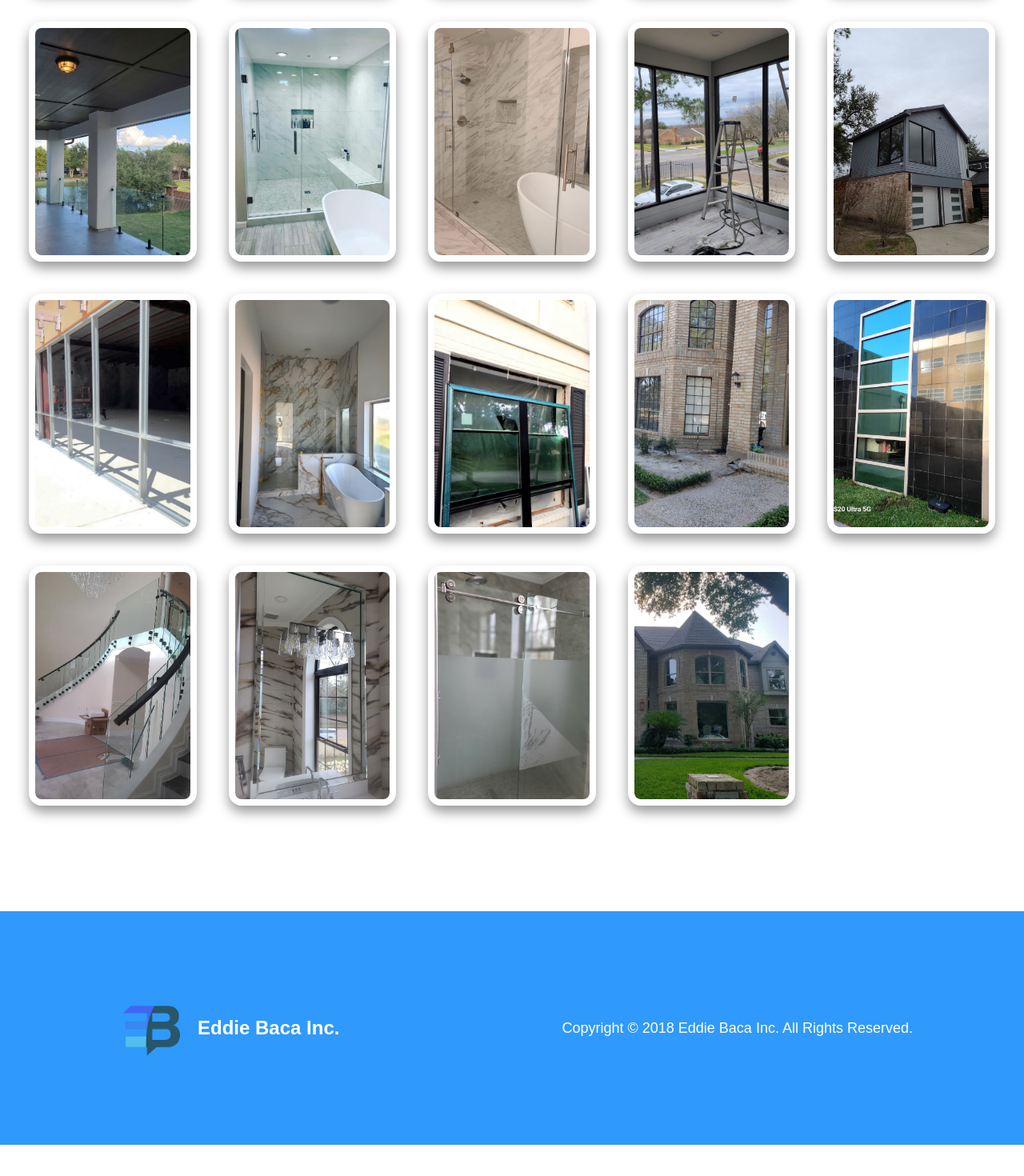
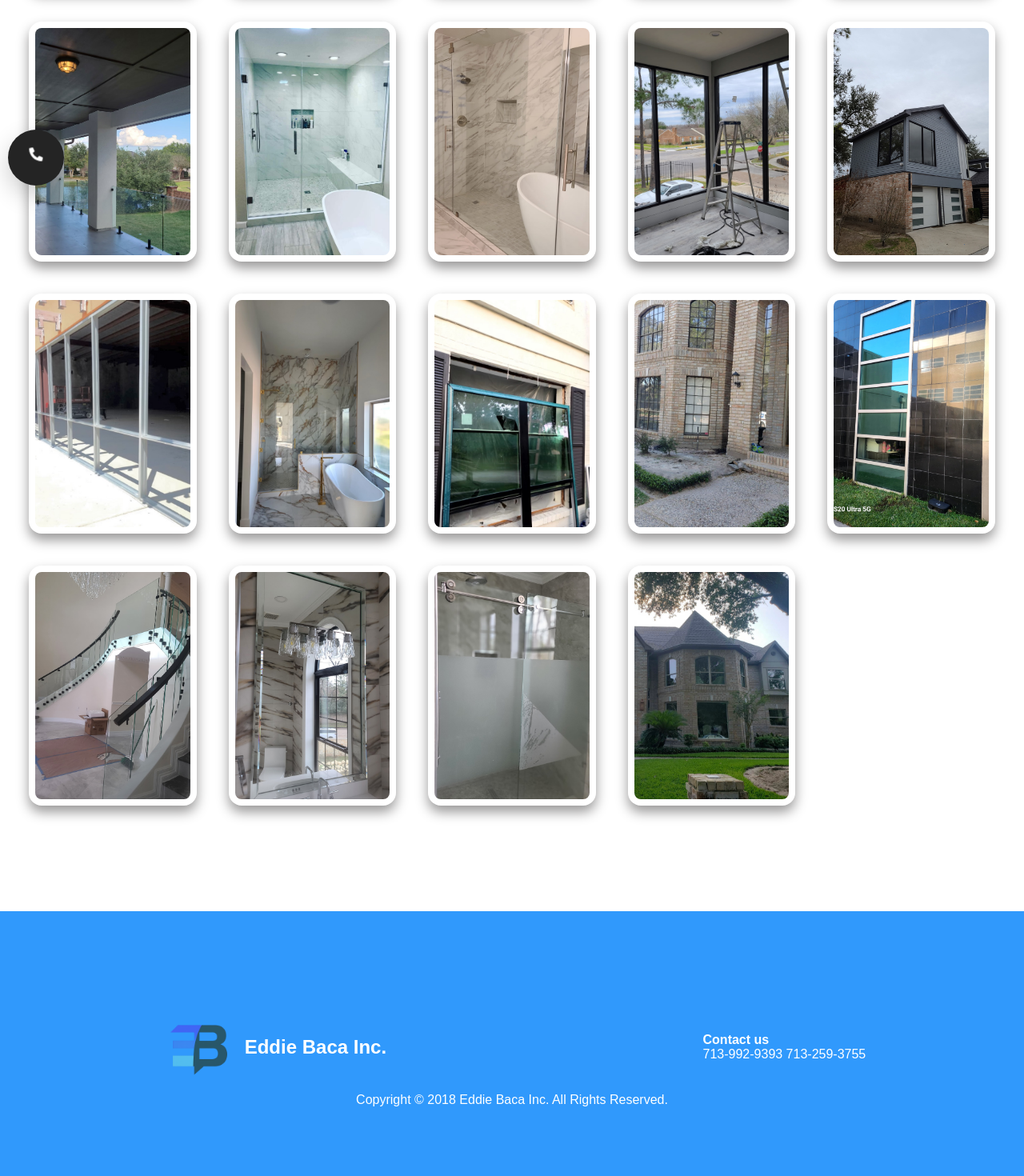
Before and after one commit to BryanDegante/Glass-Business, a React (Create React App) app: page /GalleryPage in a window 1280 px wide. Shown: the part 536-2006 px from the top of the page at 80% size. Before the commit the page ends 1967 px from the top, so only its background shows below. Built offline with nearby package versions, Linux system fonts and the light colour scheme; a web font is replaced by a local one.

Commit message:
nav update

```diff
--- a/package.json
+++ b/package.json
@@ -12,6 +12,7 @@
     "react-dom": "^19.2.0",
     "react-icons": "^5.5.0",
     "react-router-dom": "^7.10.1",
+    "react-router-hash-link": "^2.4.3",
     "react-scripts": "5.0.1",
     "react-use": "^17.6.0",
     "web-vitals": "^2.1.4"
--- a/src/App.js
+++ b/src/App.js
@@ -5,8 +5,12 @@ import { BrowserRouter as Router, Routes, Route } from 'react-router-dom';
 import GalleryPage from './Pages/GalleryPage';
 import Home from './Pages/Home';
 
-import {images} from './data'
-import ScrollToTop from './components/ScrollToTop';
+import { images } from './data'
+import { FaPhoneAlt } from 'react-icons/fa';
+import { useGSAP } from '@gsap/react';
+import gsap from 'gsap';
+import { CustomEase } from 'gsap/CustomEase'
+import { CustomWiggle } from 'gsap/CustomWiggle'
 
 function App() {
   const [isEnglish, setIsEnglish] = useState(true);
@@ -14,15 +18,42 @@ function App() {
   function whichLanguage(elm) {
     setIsEnglish(elm)
   }
+  const timeline = gsap.timeline({
+    repeat: -1,
+    repeatDelay: 1,
+    yoyo: true,
+  });
+  gsap.registerPlugin(CustomEase, CustomWiggle);
+  var wiggle = 10;
+  CustomWiggle.create("Wiggle.easeInOut", { wiggles: wiggle, type: "easeInOut" });
+  useGSAP(() => {
+    timeline.set('.phone__icon', { scale: 0, })
+    timeline.to('.phone__icon', {
+      scale: 1,
+    })
+    timeline.to('.phone__icon', {
+      scale: 1,
+      duration: 2,
+      rotation: 30,
+      ease: "Wiggle.easeInOut",
+    })
+
+
+  }, [])
 
   return (
     <Router >
-      <ScrollToTop />
       <div className="App">
         <Nav whichLanguage={whichLanguage} isEnglish={isEnglish} />
+        <a href="tel:+7139929303">
+
+          <button className='call__button'>
+            <FaPhoneAlt className='phone__icon' />
+          </button>
+        </a>
         <Routes>
-          <Route path='/' element={<Home isEnglish={isEnglish} />}></Route>
-          <Route path='/galleryPage' element={<GalleryPage images={images} isEnglish={isEnglish}/>}></Route>
+          <Route path='/' exact element={<Home isEnglish={isEnglish} />}></Route>
+          <Route path='/GalleryPage'exact element={<GalleryPage images={images} isEnglish={isEnglish} />}></Route>
         </Routes>
         <Footer />
       </div>
--- a/src/Pages/GalleryPage.jsx
+++ b/src/Pages/GalleryPage.jsx
@@ -4,17 +4,13 @@ import gsap from 'gsap';
 const GalleryPage = ({ images, isEnglish }) => {
 	const [isOpen, setIsOpen] = useState(false);
 	const [currentIndex, setCurrentIndex] = useState(0);
-	const [clickedImageRect, setClickedImageRect] = useState(null);
 	const lightboxImgRef = useRef(null);
 
 	const openLightbox = (index, e) => {
-		const rect = e.target.getBoundingClientRect(); // get thumbnail position
-		setClickedImageRect(rect);
 		setCurrentIndex(index);
 		setIsOpen(true);
 	};
 
-	window.scrollTo(0, 0);
 
 	useEffect(() => {
 		if (isOpen && lightboxImgRef.current) {
@@ -41,7 +37,7 @@ const GalleryPage = ({ images, isEnglish }) => {
 		setCurrentIndex((currentIndex - 1 + images.length) % images.length);
 
 	return (
-		<section id="gallery__grid">
+		<section id="images">
 			<div className="container">
 				<div className="row">
 					<div className="gallery__title blue-text">
--- a/src/Pages/Home.jsx
+++ b/src/Pages/Home.jsx
@@ -6,7 +6,7 @@ import Gallery from '../components/Gallery';
 
 const Home = ({isEnglish}) => {
   return (
-		<div>
+		<div id='Home'>
 			<Landing isEnglish={isEnglish} />
 			<Features isEnglish={isEnglish} />
 			<Services isEnglish={isEnglish} />
--- a/src/components/Footer.jsx
+++ b/src/components/Footer.jsx
@@ -1,24 +1,37 @@
-import React from 'react'
-import logo from '../Assets/logo2.png'
+import React from 'react';
+import logo from '../Assets/logo2.png';
 const Footer = () => {
-  return (
+	return (
 		<footer>
 			<div className="container">
-				<div className="row">
-					<div className="links_wrapper"></div>
+				<div className="row footer__row">
 					<div className="footer__wrapper">
-						<div className="footer__logo">
-              <img src={logo} className="footer__logo--img" alt="" />
-              <h3 className='footer__logo--name'>Eddie Baca Inc.</h3>
+						<a href="/" className="footer__logo">
+							<img
+								src={logo}
+								className="footer__logo--img"
+								alt=""
+							/>
+							<h3 className="footer__logo--name">
+								Eddie Baca Inc.
+							</h3>
+						</a>
+						<div className="contact__wrapper">
+							<h4>Contact us</h4>
+							<div className="numbers">
+								<span>713-992-9393</span>
+								<span> 713-259-3755</span>
+							</div>
 						</div>
+					</div>
 						<p class="footer__copyright">
-						  Copyright &copy; 2018 Eddie Baca Inc. All Rights Reserved.
-					  </p>
-					</div>
+							Copyright &copy; 2018 Eddie Baca Inc. All Rights
+							Reserved.
+						</p>
 				</div>
 			</div>
 		</footer>
-  );
-}
+	);
+};
 
-export default Footer
+export default Footer;
--- a/src/components/Gallery.jsx
+++ b/src/components/Gallery.jsx
@@ -4,6 +4,8 @@ import Img2 from '../Assets/gallery2.JPG';
 import Img5 from '../Assets/gallery5.PNG';
 import { FaArrowCircleRight } from 'react-icons/fa';
 import { useNavigate } from 'react-router-dom';
+import { Link } from 'react-router-dom';
+import { HashLink } from 'react-router-hash-link';
 const Gallery = ({ isEnglish }) => {
 	let navigate = useNavigate();
 	return (
@@ -34,10 +36,10 @@ const Gallery = ({ isEnglish }) => {
 							</figure>
 						</div>
 						<div className="arrow__container">
+							<HashLink to="/GalleryPage#images">
 							<button
-								onClick={() => navigate('/galleryPage')}
 								className="view__button button blue-text"
-							>
+								>
 								{isEnglish ? (
 									<span className="button__text">
 										View more
@@ -49,6 +51,7 @@ const Gallery = ({ isEnglish }) => {
 								)}
 								<FaArrowCircleRight />
 							</button>
+								</HashLink>
 						</div>
 					</div>
 				</div>
--- a/src/data.js
+++ b/src/data.js
@@ -9,7 +9,7 @@ export const images = [
     },
     {
         id: 3,
-        src: require('./Assets/gallery3.JPG')
+        src: require('./Assets/gallery3.jpg')
     },
     {
         id: 4,
--- a/src/index.css
+++ b/src/index.css
@@ -37,14 +37,6 @@ section {
   padding: 36px 36px;
 }
 
-.bg-lightblue {
-  background-color: rgba(181, 216, 255, 0.815);
-}
-
-.bg-tan {
-  background-color: rgba(252, 241, 205, 0.705);
-}
-
 button {
   cursor: pointer;
   transition: all ease 300ms;
@@ -61,6 +53,25 @@ button:hover {
 
 button:active {
   transform: translateY(3px);
+}
+
+.call__button {
+  width: 70px;
+  height: 70px;
+  font-size: 32px;
+  border-radius: 50%;
+  border: none;
+  background-color: #242424;
+  color: white;
+  position: fixed;
+  bottom: 32px;
+  left: 10px;
+  z-index: 100;
+  box-shadow: 0 12px 30px 0 rgb(0, 0, 0, 0.2);
+}
+
+.phone__icon {
+  animation: side 1500ms infinite alternate-reverse
 }
 
 p {
@@ -99,16 +110,16 @@ h4 {
   font-size: 16px;
 }
 
-ul{
+ul {
   display: flex;
   align-items: center;
 }
 
-a{
+a {
   text-decoration: none;
 }
 
-li{
+li {
   list-style-type: none;
 }
 
@@ -182,7 +193,7 @@ nav {
   font-size: 16px;
 }
 
-.nav__link{
+.nav__link {
   color: white;
   margin-right: 24px;
   font-weight: 700;
@@ -196,19 +207,6 @@ nav {
 .logo {
   width: 60px;
   height: 60px;
-}
-
-.number--wrapper {
-  display: flex;
-  align-items: center;
-  justify-content: center;
-}
-
-.number {
-  color: white;
-  font-size: 24px;
-  text-decoration: none;
-  padding-left: 16px;
 }
 
 /* LANDING */
@@ -484,6 +482,7 @@ nav {
   cursor: default;
   object-fit: contain;
 }
+
 .close-btn {
   position: fixed;
   top: 20px;
@@ -519,20 +518,42 @@ footer {
   background-color: rgb(48, 153, 252);
 }
 
+.footer__row {
+  display: flex;
+  flex-direction: column;
+  align-items: center;
+}
+
 .footer__wrapper {
   display: flex;
   justify-content: space-around;
   align-items: center;
   color: white;
+  width: 100%;
+  margin-top: 24px;
+}
+
+.footer__links {
+  display: flex;
+  justify-content: center;
+  align-items: center;
+  width: 100%;
+}
+
+.footer__link {
+  margin: 0 24px;
+  color: #fff;
+  font-weight: 600;
 }
 
 .footer__logo {
   display: flex;
+  color: #fff;
   align-items: center;
 }
 
 .footer__logo--name {
-  font-weight: 900;
+  font-weight: 800;
   margin-left: 8px;
 }
 
@@ -541,8 +562,10 @@ footer {
   height: 100px;
 }
 
+
+
+
 .footer__copyright {
-  font-size: 18px;
   color: white;
 }
 
@@ -550,84 +573,104 @@ footer {
   h1 {
     font-size: 36px;
   }
-  h2{
+
+  h2 {
     font-size: 30px;
   }
+
   h3 {
     font-size: 20px;
   }
 
-  .features__description{
+  .features__description {
     width: calc(100%/2);
   }
 
-  .home__gallery--img{
+  .home__gallery--img {
     height: 400px
   }
 
 }
+
 @media (max-width: 780px) {
 
-  .number{
-    font-size: 16px;
-  }
 
-  .top-left{
+  .top-left {
     left: 8px
   }
 
-  .bottom-right{
+  .bottom-right {
     right: 8px;
     left: 8px;
   }
 
-  h1{
+  h1 {
     font-size: 30px;
   }
-  h2{
+
+  h2 {
     font-size: 20px;
   }
-  h3{
+
+  h3 {
     font-size: 16px;
   }
-  h4{
+
+  h4 {
     font-size: 8px;
   }
 
-  .service__container{
+  .service__container {
     flex-direction: column;
   }
-  .reverse{
+
+  .reverse {
     flex-direction: column-reverse;
   }
 
-  .res__img,.com__img{
+  .res__img,
+  .com__img {
     clip-path: polygon(100% 0, 100% 75%, 50% 100%, 0 75%, 0 0);
   }
 
-  .right__img{
+  .right__img {
     padding: 0;
   }
 
-  .left__img{
+  .left__img {
     padding: 0;
   }
 
-  .img__container{
+  .img__container {
     width: 100%;
     height: 100%;
     margin-bottom: 16px;
   }
 
-  .sub-headers__container{
+  .sub-headers__container {
     width: 100%;
   }
 
-  .home__gallery--img{
+  .home__gallery--img {
     height: 300px;
     width: 200px;
   }
 
 }
+
 @media (max-width: 550px) {
+
+  .features__description {
+    width: 100%;
   }
+
+  .images__container {
+    flex-direction: column;
+    align-items: center;
+  }
+
+  .home__gallery--img {
+    margin: 16px 0;
+  }
+
+}
```
Also changed, not shown: src/components/Nav.jsx (+63 -24 lines), 1 other file (tests, documents, lock files or other folders). Lines whose indentation alone changed are shown as unchanged.
